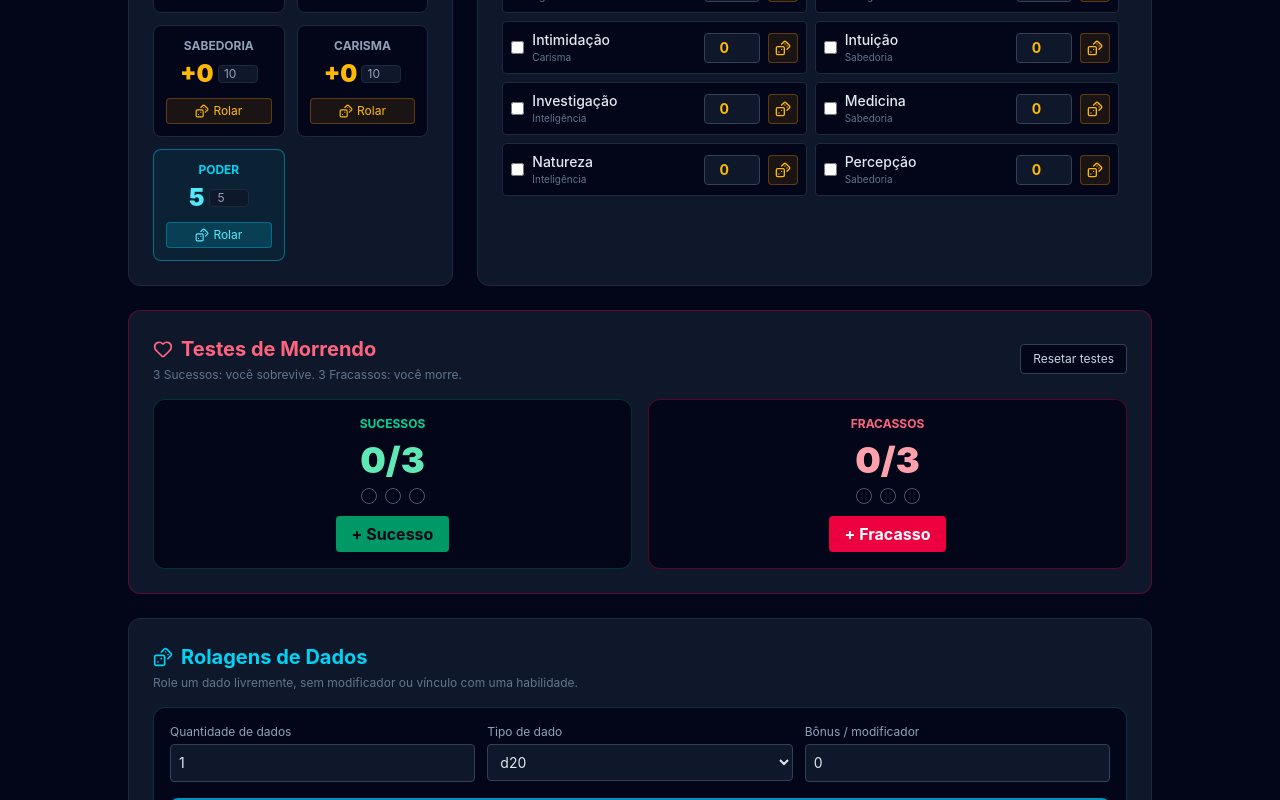
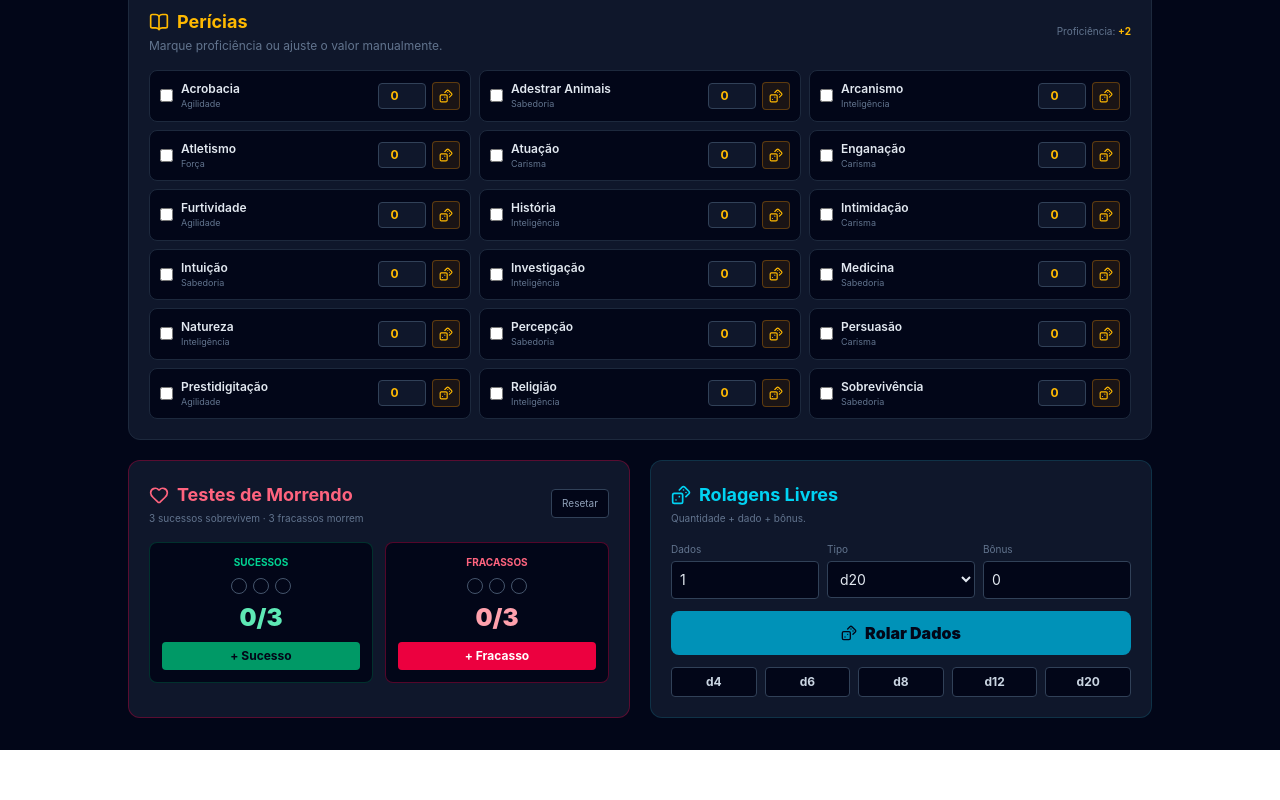
Before and after one commit to kimarispr/Ficha-Rpg-ODespertar, a React (Vite) app: page / in a window 1280 px wide. Shown: the part 860-1660 px from the top of the page. After the commit the page ends 1610 px from the top, so only its background shows below. Built offline with nearby package versions, Linux system fonts and the light colour scheme.

Commit message:
atualizacao despertar

```diff
--- a/src/App.jsx
+++ b/src/App.jsx
@@ -851,50 +851,59 @@ export default function App() {
 
         {/* ABA GERAL & ATRIBUTOS */}
         {activeTab === 'geral' && (
-          <div className="grid grid-cols-1 md:grid-cols-3 gap-6">
-
-            {/* ATRIBUTOS */}
-            <section className="bg-slate-900 border border-slate-800 p-6 rounded-xl space-y-4">
-              <h2 className="text-xl font-bold text-amber-400 flex items-center gap-2">
-                <User className="w-5 h-5" /> Atributos Base
-              </h2>
-              <div className="grid grid-cols-2 gap-3">
+          <div className="space-y-5">
+
+            {/* RESUMO DOS ATRIBUTOS */}
+            <section className="bg-slate-900 border border-slate-800 rounded-xl p-4 md:p-5">
+              <div className="flex items-center justify-between gap-3 mb-4">
+                <div>
+                  <h2 className="text-lg font-bold text-amber-400 flex items-center gap-2">
+                    <User className="w-5 h-5" /> Atributos
+                  </h2>
+                  <p className="text-xs text-slate-500 mt-0.5">Valor e modificador de cada atributo.</p>
+                </div>
+                <span className="hidden sm:block text-[10px] uppercase tracking-wider text-slate-600">Clique em rolar para testar</span>
+              </div>
+
+              <div className="grid grid-cols-2 sm:grid-cols-4 lg:grid-cols-7 gap-2">
                 {Object.entries(attributes).map(([attr, val]) => {
                   const isPoder = attr === 'Poder';
-                  // Poder não tem modificador negativo/cálculo d20 padrão
                   const mod = isPoder ? val : getMod(val);
                   const modText = isPoder ? `${val}` : (mod >= 0 ? `+${mod}` : mod);
 
                   return (
                     <div
                       key={attr}
-                      className={`p-3 rounded-lg border text-center flex flex-col justify-between ${
-                        isPoder ? 'bg-cyan-950/40 border-cyan-500/50' : 'bg-slate-950 border-slate-800'
+                      className={`rounded-lg border p-3 text-center ${
+                        isPoder
+                          ? 'bg-cyan-950/40 border-cyan-500/50'
+                          : 'bg-slate-950 border-slate-800'
                       }`}
                     >
-                      <span className={`text-xs uppercase font-bold ${isPoder ? 'text-cyan-400' : 'text-slate-400'}`}>
+                      <span className={`text-[10px] uppercase font-bold ${isPoder ? 'text-cyan-400' : 'text-slate-500'}`}>
                         {attr}
                       </span>
-                      <div className="my-1 flex items-center justify-center gap-1">
+                      <div className="flex items-center justify-center gap-1.5 mt-1.5">
                         <span className={`text-2xl font-black ${isPoder ? 'text-cyan-300' : 'text-amber-400'}`}>
                           {modText}
                         </span>
-                        <input
-                          type="number"
-                          value={val}
-                          onChange={(e) => setAttributes({ ...attributes, [attr]: Math.max(0, Number(e.target.value)) })}
-                          className="w-10 text-xs bg-slate-900 text-slate-400 text-center rounded border border-slate-800"
-                        />
                       </div>
+                      <input
+                        type="number"
+                        value={val}
+                        onChange={(e) => setAttributes({ ...attributes, [attr]: Math.max(0, Number(e.target.value)) })}
+                        className="w-full mt-2 bg-slate-900 border border-slate-800 rounded px-1 py-1 text-xs text-center text-slate-300 outline-none focus:border-amber-500"
+                        aria-label={`Valor de ${attr}`}
+                      />
                       <button
                         onClick={() => rollD20(isPoder ? val : mod, `Atributo: ${attr}`)}
-                        className={`mt-1 flex items-center justify-center gap-1 text-xs py-1 px-2 rounded transition border ${
+                        className={`mt-2 w-full flex items-center justify-center gap-1 text-[10px] py-1 rounded border transition ${
                           isPoder
-                            ? 'bg-cyan-500/20 hover:bg-cyan-500/30 text-cyan-300 border-cyan-500/40'
+                            ? 'bg-cyan-500/10 hover:bg-cyan-500/20 text-cyan-300 border-cyan-500/30'
                             : 'bg-amber-500/10 hover:bg-amber-500/20 text-amber-400 border-amber-500/30'
                         }`}
                       >
-                        <Dices className="w-3.5 h-3.5" /> Rolar
+                        <Dices className="w-3 h-3" /> Rolar
                       </button>
                     </div>
                   );
@@ -903,11 +912,18 @@ export default function App() {
             </section>
 
             {/* PERÍCIAS */}
-            <section className="md:col-span-2 bg-slate-900 border border-slate-800 p-6 rounded-xl space-y-4">
-              <h2 className="text-xl font-bold text-amber-400 flex items-center gap-2">
-                <BookOpen className="w-5 h-5" /> Perícias
-              </h2>
-              <div className="grid grid-cols-1 sm:grid-cols-2 gap-2 max-h-[420px] overflow-y-auto pr-2">
+            <section className="bg-slate-900 border border-slate-800 rounded-xl p-4 md:p-5">
+              <div className="flex items-center justify-between gap-3 mb-4">
+                <div>
+                  <h2 className="text-lg font-bold text-amber-400 flex items-center gap-2">
+                    <BookOpen className="w-5 h-5" /> Perícias
+                  </h2>
+                  <p className="text-xs text-slate-500 mt-0.5">Marque proficiência ou ajuste o valor manualmente.</p>
+                </div>
+                <div className="text-[10px] text-slate-500">Proficiência: <span className="text-amber-400 font-bold">+{profBonus}</span></div>
+              </div>
+
+              <div className="grid grid-cols-1 sm:grid-cols-2 lg:grid-cols-3 gap-2">
                 {initialSkills.map((skill) => {
                   const isProf = proficientSkills.includes(skill.name);
                   const attrVal = attributes[skill.attr] || 10;
@@ -918,26 +934,33 @@ export default function App() {
                   const modText = totalSkillMod >= 0 ? `+${totalSkillMod}` : totalSkillMod;
 
                   return (
-                    <div key={skill.name} className="flex items-center justify-between bg-slate-950 p-2 rounded border border-slate-800 hover:border-slate-700 transition">
-                      <div className="flex items-center gap-2">
+                    <div
+                      key={skill.name}
+                      className={`flex items-center justify-between gap-2 rounded-lg border p-2.5 transition ${
+                        isProf ? 'bg-amber-950/20 border-amber-900/60' : 'bg-slate-950 border-slate-800 hover:border-slate-700'
+                      }`}
+                    >
+                      <div className="min-w-0 flex items-center gap-2">
                         <input
                           type="checkbox"
                           checked={isProf}
                           onChange={() => toggleSkillProf(skill.name)}
-                          className="accent-amber-500 rounded cursor-pointer"
+                          className="accent-amber-500 rounded cursor-pointer shrink-0"
+                          title="Marcar como proficiente"
                         />
-                        <div>
-                          <p className="text-sm font-medium text-slate-200">{skill.name}</p>
-                          <p className="text-[10px] text-slate-500">{skill.attr}</p>
+                        <div className="min-w-0">
+                          <p className="text-xs font-semibold text-slate-200 truncate">{skill.name}</p>
+                          <p className="text-[9px] text-slate-500">{skill.attr}</p>
                         </div>
                       </div>
-                      <div className="flex items-center gap-2">
+
+                      <div className="flex items-center gap-1.5 shrink-0">
                         <input
                           type="number"
                           value={totalSkillMod}
                           onChange={(e) => setSkillManualValues(prev => ({ ...prev, [skill.name]: e.target.value }))}
-                          className="w-14 bg-slate-900 border border-slate-700 rounded px-1 py-1 text-center text-sm font-bold text-amber-400 focus:border-amber-500 outline-none"
-                          title="Valor manual da perícia"
+                          className="w-12 bg-slate-900 border border-slate-700 rounded px-1 py-1 text-center text-xs font-bold text-amber-400 focus:border-amber-500 outline-none"
+                          title={`Valor atual: ${modText}. Editar manualmente`}
                         />
                         {hasManualValue && (
                           <button
@@ -951,7 +974,7 @@ export default function App() {
                           className="p-1.5 bg-amber-500/10 hover:bg-amber-500/20 text-amber-400 border border-amber-500/30 rounded transition"
                           title={`Rolar ${skill.name}`}
                         >
-                          <Dices className="w-4 h-4" />
+                          <Dices className="w-3.5 h-3.5" />
                         </button>
                       </div>
                     </div>
@@ -960,102 +983,118 @@ export default function App() {
               </div>
             </section>
 
-            {/* TESTES DE MORRENDO */}
-            <section className="md:col-span-3 bg-slate-900 border border-rose-900/60 p-6 rounded-xl space-y-4">
-              <div className="flex justify-between items-center gap-3 flex-wrap">
-                <div>
-                  <h2 className="text-xl font-bold text-rose-400 flex items-center gap-2"><Heart className="w-5 h-5" /> Testes de Morrendo</h2>
-                  <p className="text-xs text-slate-500 mt-1">3 Sucessos: você sobrevive. 3 Fracassos: você morre.</p>
-                </div>
-                <button onClick={() => setDeathSaves({ successes: 0, failures: 0 })} className="text-xs px-3 py-1.5 bg-slate-950 border border-slate-700 rounded text-slate-300 hover:text-white">Resetar testes</button>
-              </div>
-              <div className="grid grid-cols-2 gap-4">
-                <div className="bg-slate-950 border border-emerald-900/60 rounded-xl p-4 text-center"><p className="text-xs uppercase font-bold text-emerald-400">Sucessos</p><p className="text-4xl font-black text-emerald-300 my-2">{deathSaves.successes}/3</p><div className="flex justify-center gap-2">{[0,1,2].map(i => <span key={i} className={`w-4 h-4 rounded-full border ${i < deathSaves.successes ? 'bg-emerald-400 border-emerald-300' : 'border-slate-600'}`} />)}</div><button onClick={() => setDeathSaves(prev => ({...prev, successes: Math.min(3, prev.successes + 1)}))} className="mt-3 px-4 py-1.5 bg-emerald-600 hover:bg-emerald-500 text-slate-950 font-bold rounded">+ Sucesso</button></div>
-                <div className="bg-slate-950 border border-rose-900/60 rounded-xl p-4 text-center"><p className="text-xs uppercase font-bold text-rose-400">Fracassos</p><p className="text-4xl font-black text-rose-300 my-2">{deathSaves.failures}/3</p><div className="flex justify-center gap-2">{[0,1,2].map(i => <span key={i} className={`w-4 h-4 rounded-full border ${i < deathSaves.failures ? 'bg-rose-400 border-rose-300' : 'border-slate-600'}`} />)}</div><button onClick={() => setDeathSaves(prev => ({...prev, failures: Math.min(3, prev.failures + 1)}))} className="mt-3 px-4 py-1.5 bg-rose-600 hover:bg-rose-500 text-white font-bold rounded">+ Fracasso</button></div>
-              </div>
-              {(deathSaves.successes >= 3 || deathSaves.failures >= 3) && <div className={`text-center font-black py-2 rounded ${deathSaves.successes >= 3 ? 'bg-emerald-950 text-emerald-300' : 'bg-rose-950 text-rose-300'}`}>{deathSaves.successes >= 3 ? '✓ SOBREVIVEU' : '☠ MORREU'}</div>}
-            </section>
-
-            {/* ROLAGENS SOLTAS */}
-            <section className="md:col-span-3 bg-slate-900 border border-slate-800 p-6 rounded-xl space-y-4">
-              <div className="flex items-center justify-between gap-3 flex-wrap">
-                <div>
-                  <h2 className="text-xl font-bold text-cyan-400 flex items-center gap-2">
-                    <Dices className="w-5 h-5" /> Rolagens de Dados
-                  </h2>
-                  <p className="text-xs text-slate-500 mt-1">Role um dado livremente, sem modificador ou vínculo com uma habilidade.</p>
-                </div>
-              </div>
-              <div className="bg-slate-950 border border-cyan-900/60 rounded-xl p-4 space-y-4">
-                <div className="grid grid-cols-1 sm:grid-cols-3 gap-3">
+            {/* TESTES DE MORRENDO + ROLAGENS LIVRES */}
+            <div className="grid grid-cols-1 lg:grid-cols-2 gap-5">
+
+              {/* TESTES DE MORRENDO */}
+              <section className="bg-slate-900 border border-rose-900/60 rounded-xl p-4 md:p-5">
+                <div className="flex items-center justify-between gap-3 mb-4">
                   <div>
-                    <label className="text-xs text-slate-400 block mb-1">Quantidade de dados</label>
-                    <input
-                      id="free-dice-count"
-                      type="number"
-                      min="1"
-                      max="100"
-                      defaultValue="1"
-                      className="w-full bg-slate-900 border border-slate-700 p-2 rounded text-sm text-slate-200 focus:border-cyan-500 outline-none"
-                    />
+                    <h2 className="text-lg font-bold text-rose-400 flex items-center gap-2">
+                      <Heart className="w-5 h-5" /> Testes de Morrendo
+                    </h2>
+                    <p className="text-[10px] text-slate-500 mt-0.5">3 sucessos sobrevivem · 3 fracassos morrem</p>
+                  </div>
+                  <button
+                    onClick={() => setDeathSaves({ successes: 0, failures: 0 })}
+                    className="text-[10px] px-2.5 py-1.5 bg-slate-950 border border-slate-700 rounded text-slate-400 hover:text-white transition"
+                  >
+                    Resetar
+                  </button>
+                </div>
+
+                <div className="grid grid-cols-2 gap-3">
+                  <div className="bg-slate-950 border border-emerald-900/60 rounded-lg p-3 text-center">
+                    <p className="text-[10px] uppercase font-bold text-emerald-400">Sucessos</p>
+                    <div className="flex justify-center gap-1.5 my-2">
+                      {[0,1,2].map(i => (
+                        <span key={i} className={`w-4 h-4 rounded-full border ${i < deathSaves.successes ? 'bg-emerald-400 border-emerald-300' : 'border-slate-600'}`} />
+                      ))}
+                    </div>
+                    <p className="text-2xl font-black text-emerald-300">{deathSaves.successes}/3</p>
+                    <button
+                      onClick={() => setDeathSaves(prev => ({ ...prev, successes: Math.min(3, prev.successes + 1) }))}
+                      className="mt-2 w-full px-2 py-1.5 bg-emerald-600 hover:bg-emerald-500 text-slate-950 font-bold rounded text-xs"
+                    >+ Sucesso</button>
+                  </div>
+
+                  <div className="bg-slate-950 border border-rose-900/60 rounded-lg p-3 text-center">
+                    <p className="text-[10px] uppercase font-bold text-rose-400">Fracassos</p>
+                    <div className="flex justify-center gap-1.5 my-2">
+                      {[0,1,2].map(i => (
+                        <span key={i} className={`w-4 h-4 rounded-full border ${i < deathSaves.failures ? 'bg-rose-400 border-rose-300' : 'border-slate-600'}`} />
+                      ))}
+                    </div>
+                    <p className="text-2xl font-black text-rose-300">{deathSaves.failures}/3</p>
+                    <button
+                      onClick={() => setDeathSaves(prev => ({ ...prev, failures: Math.min(3, prev.failures + 1) }))}
+                      className="mt-2 w-full px-2 py-1.5 bg-rose-600 hover:bg-rose-500 text-white font-bold rounded text-xs"
+                    >+ Fracasso</button>
+                  </div>
+                </div>
+
+                {(deathSaves.successes >= 3 || deathSaves.failures >= 3) && (
+                  <div className={`mt-3 text-center font-black py-2 rounded ${deathSaves.successes >= 3 ? 'bg-emerald-950 text-emerald-300' : 'bg-rose-950 text-rose-300'}`}>
+                    {deathSaves.successes >= 3 ? '✓ SOBREVIVEU' : '☠ MORREU'}
+                  </div>
+                )}
+              </section>
+
+              {/* ROLAGENS LIVRES */}
+              <section className="bg-slate-900 border border-cyan-900/50 rounded-xl p-4 md:p-5">
+                <div className="flex items-center justify-between gap-3 mb-4">
+                  <div>
+                    <h2 className="text-lg font-bold text-cyan-400 flex items-center gap-2">
+                      <Dices className="w-5 h-5" /> Rolagens Livres
+                    </h2>
+                    <p className="text-[10px] text-slate-500 mt-0.5">Quantidade + dado + bônus.</p>
+                  </div>
+                </div>
+
+                <div className="grid grid-cols-3 gap-2">
+                  <div>
+                    <label className="text-[10px] text-slate-500 block mb-1">Dados</label>
+                    <input id="free-dice-count" type="number" min="1" max="100" defaultValue="1" className="w-full bg-slate-950 border border-slate-700 p-2 rounded text-sm text-slate-200 focus:border-cyan-500 outline-none" />
                   </div>
                   <div>
-                    <label className="text-xs text-slate-400 block mb-1">Tipo de dado</label>
-                    <select
-                      id="free-dice-sides"
-                      defaultValue="20"
-                      className="w-full bg-slate-900 border border-slate-700 p-2 rounded text-sm text-slate-200 focus:border-cyan-500 outline-none"
-                    >
-                      {[4, 6, 8, 12, 20].map((sides) => (
-                        <option key={sides} value={sides}>d{sides}</option>
-                      ))}
+                    <label className="text-[10px] text-slate-500 block mb-1">Tipo</label>
+                    <select id="free-dice-sides" defaultValue="20" className="w-full bg-slate-950 border border-slate-700 p-2 rounded text-sm text-slate-200 focus:border-cyan-500 outline-none">
+                      <option value="4">d4</option>
+                      <option value="6">d6</option>
+                      <option value="8">d8</option>
+                      <option value="12">d12</option>
+                      <option value="20">d20</option>
                     </select>
                   </div>
                   <div>
-                    <label className="text-xs text-slate-400 block mb-1">Bônus / modificador</label>
-                    <input
-                      id="free-dice-bonus"
-                      type="number"
-                      step="1"
-                      defaultValue="0"
-                      className="w-full bg-slate-900 border border-slate-700 p-2 rounded text-sm text-slate-200 focus:border-cyan-500 outline-none"
-                      placeholder="Ex: +3 ou -2"
-                    />
+                    <label className="text-[10px] text-slate-500 block mb-1">Bônus</label>
+                    <input id="free-dice-bonus" type="number" defaultValue="0" className="w-full bg-slate-950 border border-slate-700 p-2 rounded text-sm text-slate-200 focus:border-cyan-500 outline-none" />
                   </div>
                 </div>
 
                 <button
-                  type="button"
                   onClick={() => {
-                    const count = document.getElementById('free-dice-count')?.value;
-                    const sides = document.getElementById('free-dice-sides')?.value;
-                    const bonus = document.getElementById('free-dice-bonus')?.value;
+                    const count = document.getElementById('free-dice-count')?.value || 1;
+                    const sides = document.getElementById('free-dice-sides')?.value || 20;
+                    const bonus = document.getElementById('free-dice-bonus')?.value || 0;
                     rollFreeDice(count, sides, bonus);
                   }}
-                  className="w-full bg-cyan-600 hover:bg-cyan-500 text-slate-950 font-bold py-2.5 rounded-lg transition flex items-center justify-center gap-2"
+                  className="w-full mt-3 py-2.5 bg-cyan-600 hover:bg-cyan-500 text-slate-950 font-black rounded-lg transition flex items-center justify-center gap-2"
                 >
-                  <Dices className="w-5 h-5" />
-                  Rolar Dados
+                  <Dices className="w-4 h-4" /> Rolar Dados
                 </button>
 
-                <div className="flex flex-wrap gap-2 pt-1">
-                  {[4, 6, 8, 12, 20].map((sides) => (
+                <div className="mt-3 flex flex-wrap gap-2">
+                  {[4, 6, 8, 12, 20].map(sides => (
                     <button
                       key={sides}
-                      type="button"
-                      onClick={() => {
-                        const sidesInput = document.getElementById('free-dice-sides');
-                        if (sidesInput) sidesInput.value = String(sides);
-                      }}
-                      className="px-3 py-1.5 bg-slate-900 border border-slate-700 hover:border-cyan-500/60 rounded-lg text-xs font-bold text-slate-300 hover:text-cyan-300 transition"
-                    >
-                      d{sides}
-                    </button>
+                      onClick={() => rollFreeDice(1, sides, 0)}
+                      className="flex-1 min-w-[46px] px-2 py-1.5 bg-slate-950 hover:bg-cyan-950 border border-slate-700 hover:border-cyan-700 text-slate-300 hover:text-cyan-300 rounded text-xs font-bold transition"
+                    >d{sides}</button>
                   ))}
                 </div>
-              </div>
-            </section>
-
+              </section>
+            </div>
           </div>
         )}
 
```
